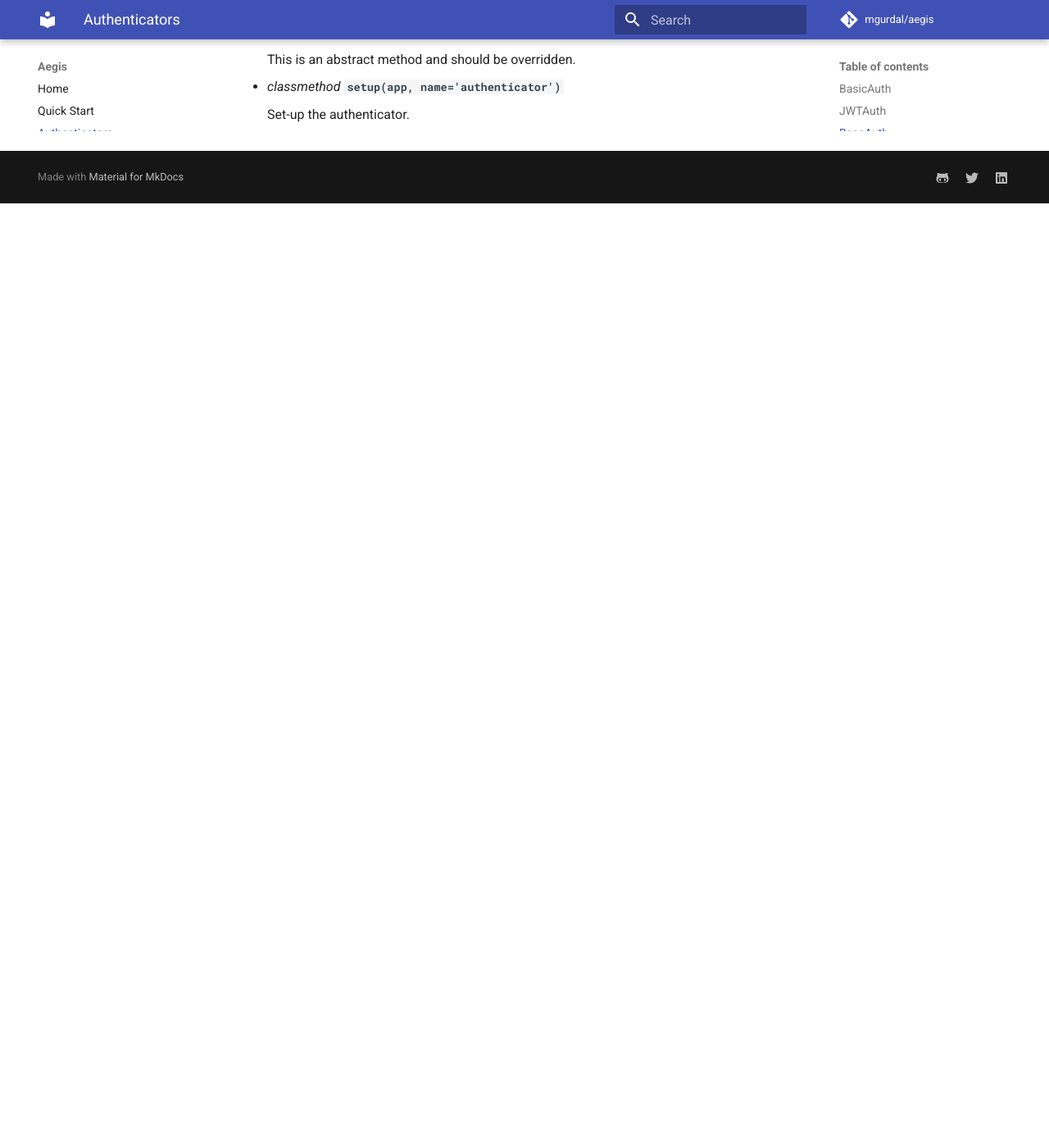
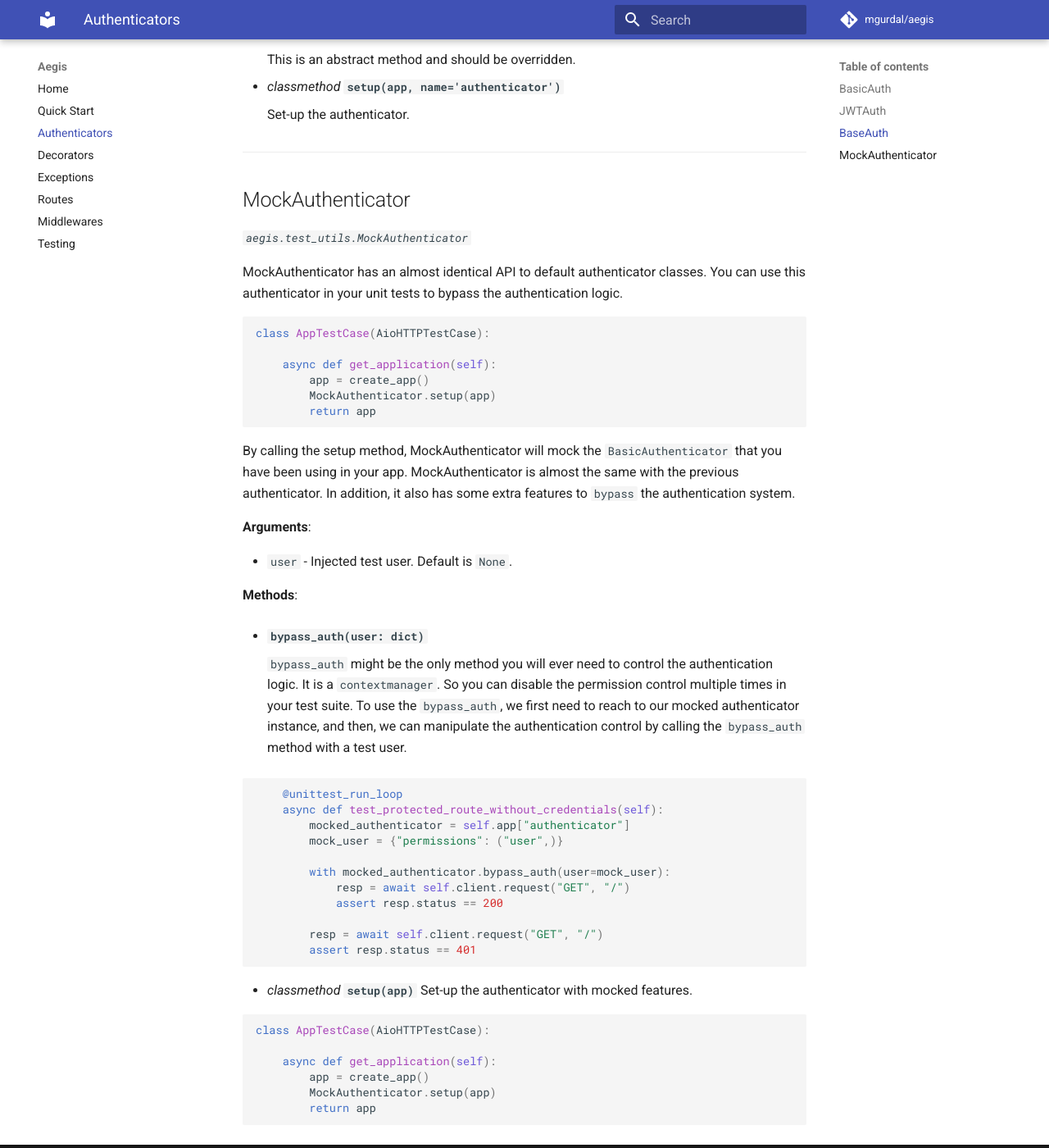
Before and after one commit to mgurdal/aegis, an MkDocs documentation site: the page built from docs/authenticators.md, in a window 1280 px wide and 1400 px high, scrolled down 3320 px. Shown: the whole window at 82% size. Built offline with MkDocs 1.6.1 and Material for MkDocs 9.7.7, drawn with Linux system fonts in a browser that asks for light colours; comment, search, counter and statistics services are not loaded; before the commit the page ends 3568 px from its top, so only the background shows below that; some of the changed text lies outside the part shown.

Commit message:
Update docs

````diff
--- a/docs/authenticators.md
+++ b/docs/authenticators.md
@@ -42,7 +42,7 @@ is forced to override.
 
     * `InvalidTokenException` will be raised if `base64.b64decode` fails to decode the token.
 
-* **`get_scopes(request: web.Request)`**
+* **`get_permissions(request: web.Request)`**
 
     Get the user from the request and return user's permissions.
 
@@ -98,7 +98,7 @@ inherits and overrides required variables and methods.
 
     Encode given payload and return as a string.
 
-* **`get_scopes(request: web.Request)`**
+* **`get_permissions(request: web.Request)`**
 
     Get the user from the request and return user's permissions.
 
@@ -150,7 +150,7 @@ Abstract base authenticator. User can implement new authenticators based on thei
 
     This is an abstract method and should be overridden.
 
-* *abstractmethod* **`get_scopes(request: web.Request)`**
+* *abstractmethod* **`get_permissions(request: web.Request)`**
 
     Decode token and return user credentials as a dict.
 
@@ -165,3 +165,70 @@ Abstract base authenticator. User can implement new authenticators based on thei
 * *classmethod* **`setup(app, name='authenticator')`**
 
     Set-up the authenticator.
+
+
+---------
+MockAuthenticator
+---------
+
+*``aegis.test_utils.MockAuthenticator``*
+
+MockAuthenticator has an almost identical API to default authenticator classes.
+You can use this authenticator in your unit tests to bypass the authentication logic.
+
+```python
+class AppTestCase(AioHTTPTestCase):
+
+    async def get_application(self):
+        app = create_app()
+        MockAuthenticator.setup(app)
+        return app
+```
+By calling the setup method, MockAuthenticator will mock the `BasicAuthenticator`
+that you have been using in your app. MockAuthenticator is almost the
+same with the previous authenticator. In addition, it also has some
+extra features to `bypass` the authentication system.
+
+
+**Arguments**:
+
+* `user` - Injected test user. Default is `None`.
+
+
+**Methods**:
+
+* **`bypass_auth(user: dict)`**
+
+    `bypass_auth` might be the only method you will ever need to control
+    the authentication logic. It is a `contextmanager`. So you can disable
+    the permission control multiple times in your test suite.
+    To use the `bypass_auth`, we first need to reach to our mocked authenticator
+    instance, and then, we can manipulate the authentication control by calling the
+    `bypass_auth` method with a test user.
+
+```python
+    @unittest_run_loop
+    async def test_protected_route_without_credentials(self):
+        mocked_authenticator = self.app["authenticator"]
+        mock_user = {"permissions": ("user",)}
+
+        with mocked_authenticator.bypass_auth(user=mock_user):
+            resp = await self.client.request("GET", "/")
+            assert resp.status == 200
+
+        resp = await self.client.request("GET", "/")
+        assert resp.status == 401
+
+```
+
+* *classmethod* **`setup(app)`**
+    Set-up the authenticator with mocked features.
+
+```python
+class AppTestCase(AioHTTPTestCase):
+
+    async def get_application(self):
+        app = create_app()
+        MockAuthenticator.setup(app)
+        return app
+```
````
Also changed, not shown: docs/decorators.md (+12 -13 lines), docs/quickstart.md (+26 -26 lines), docs/routes.md (+2 -3 lines).
